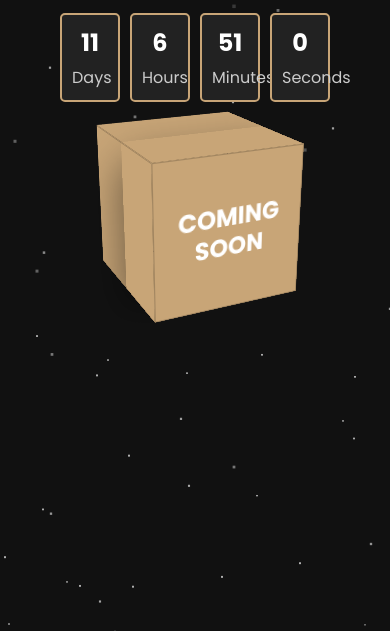
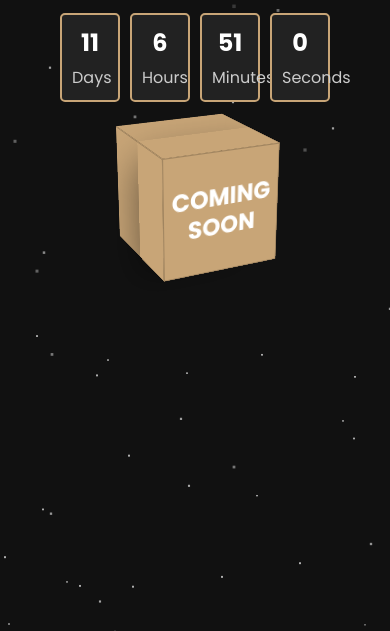
Before and after one commit to Thenukee/inreach, a plain HTML site: page index.html in a window 390 px wide. Shown: the part 213-844 px from the top of the page. Drawn offline with Linux system fonts and the light colour scheme.

Commit message:
Update index.html

```diff
--- a/index.html
+++ b/index.html
@@ -214,28 +214,13 @@
         width: 120px;
         height: 120px;
       }
-      .box-container {
-      width: 150px;
-      height: 150px;
-      perspective: 700px;
-    }
-    .box {
-      width: 150px;
-      height: 150px;
-      transform: rotateX(-20deg) rotateY(25deg);
-    }
-    .face {
-      width: 150px;
-      height: 150px;
-    }
-    /* Recalculate translation since half of 150 is 75px */
-    .front  { transform: rotateY(0deg)   translateZ(75px); }
-    .back   { transform: rotateY(180deg) translateZ(75px); }
-    .left   { transform: rotateY(-90deg) translateZ(75px); }
-    .right  { transform: rotateY(90deg)  translateZ(75px); }
-    .top    { transform: rotateX(90deg)  translateZ(75px); }
-    .bottom { transform: rotateX(-90deg) translateZ(75px); }
-
+      /* Recalculate translation since half of 120 is 60px */
+      .front  { transform: rotateY(0deg)   translateZ(60px); }
+      .back   { transform: rotateY(180deg) translateZ(60px); }
+      .left   { transform: rotateY(-90deg) translateZ(60px); }
+      .right  { transform: rotateY(90deg)  translateZ(60px); }
+      .top    { transform: rotateX(90deg)  translateZ(60px); }
+      .bottom { transform: rotateX(-90deg) translateZ(60px); }
     }
   </style>
 </head>
@@ -354,6 +339,24 @@
       box.style.transform = 'rotateX(-20deg) rotateY(25deg)';
     });
 
+    // For smartphones: add touch events for rotation
+    boxContainer.addEventListener('touchmove', (e) => {
+      e.preventDefault(); // Prevent scrolling while interacting with the box
+      const touch = e.touches[0];
+      const rect = boxContainer.getBoundingClientRect();
+      const xCenter = rect.width / 2;
+      const yCenter = rect.height / 2;
+      const xPos = touch.clientX - rect.left;
+      const yPos = touch.clientY - rect.top;
+      const rotateY = ((xPos - xCenter) / rect.width) * 40;
+      const rotateX = -((yPos - yCenter) / rect.height) * 40;
+      box.style.transform = `rotateX(${rotateX}deg) rotateY(${rotateY}deg)`;
+    }, { passive: false });
+
+    boxContainer.addEventListener('touchend', () => {
+      box.style.transform = 'rotateX(-20deg) rotateY(25deg)';
+    });
+
     // On click: fade out the box, speed up stars, and add neon shadow to the logo
     boxContainer.addEventListener('click', () => {
       // Hide 3D box
```
